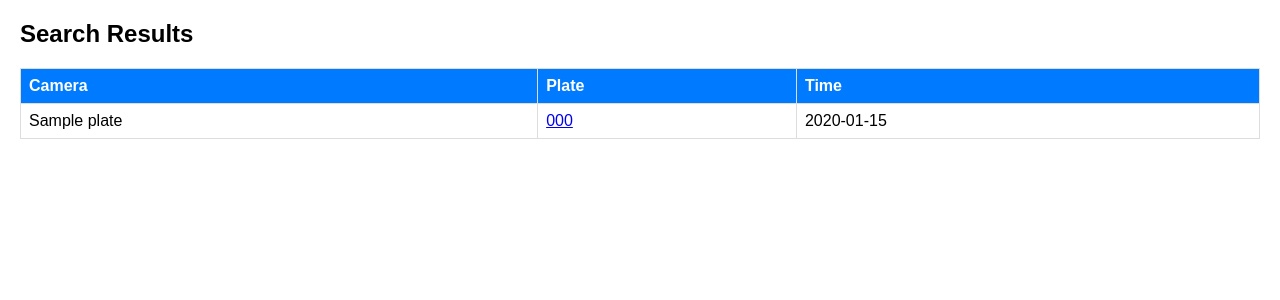
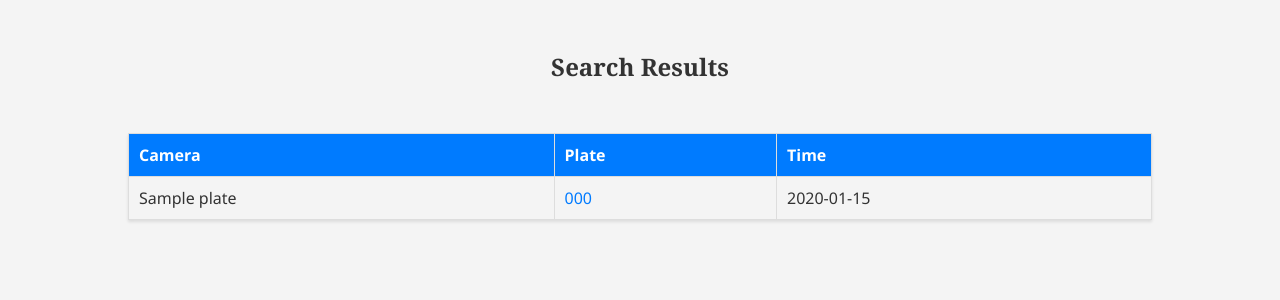
Before and after one commit to kyle4269/frigate_alpr_web, a Flask app: template templates/search_results.html in a window 1280 px wide. Shown: the top 300 px of the page. Run offline with Flask 3, Linux system fonts and the light colour scheme; the template is opened without the code that fills it: values that come from a table or form of the project are taken from there, others are empty; tables that the repository leaves empty hold one stand-in row (values such as "Sample post"); parts of the project's set-up code (start-up, migrations or seed data) failed here and were passed over.

Commit message:
CSS changes

```diff
--- a/templates/search_results.html
+++ b/templates/search_results.html
@@ -4,27 +4,41 @@
     <title>Search Results</title>
     <style>
         body {
-            font-family: Arial, sans-serif; /* Improve font */
-            margin: 20px;
+            font-family: 'Segoe UI', Tahoma, Geneva, Verdana, sans-serif; /* Modern font-family */
+            margin: 0;
+            padding: 0;
+            background-color: #f4f4f4; /* Light background color */
+            color: #333; /* Darker font color for contrast */
+        }
+        .results-header h2 {
+            text-align: center; /* Center-align the title */
+            margin: 50px 0; /* Adjusted spacing */
+            font-family: 'Georgia', serif; /* Consistent font for titles */
         }
         table {
-            width: 100%;
-            border-collapse: collapse;
+            width: 80%; /* Adjust table width */
+            margin: 0 auto; /* Center table horizontally */
+            border-collapse: collapse; /* Collapse borders */
+            box-shadow: 0 2px 3px rgba(0,0,0,0.1); /* Add subtle shadow for depth */
         }
         th, td {
-            border: 1px solid #ddd;
-            padding: 8px;
-            text-align: left;
+            border: 1px solid #ddd; /* Light gray border */
+            padding: 10px; /* Increase padding */
+            text-align: left; /* Align text to the left */
         }
         th {
-            background-color: #007bff; <!--#4CAF50-->;
-            color: white;
+            background-color: #007bff; /* Consistent blue header */
+            color: white; /* White text for header */
         }
         tr:nth-child(even) {
-            background-color: #f2f2f2;
+            background-color: #f2f2f2; /* Zebra striping for rows */
         }
-        .results-header {
-            margin-bottom: 20px;
+        a {
+            color: #007bff; /* Consistent link color */
+            text-decoration: none; /* No underline */
+        }
+        a:hover {
+            text-decoration: underline; /* Underline on hover for links */
         }
     </style>
 </head>
```
